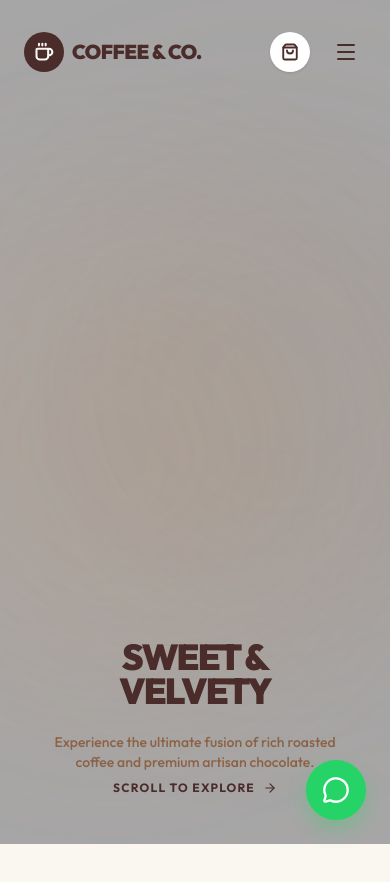
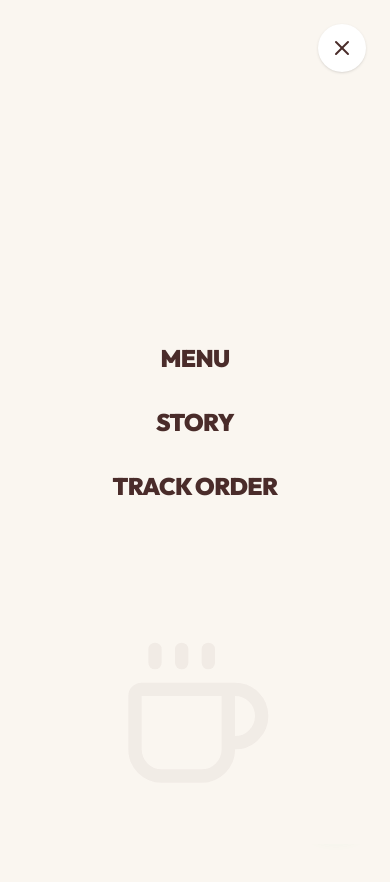
Before and after one commit to Harsh9699/coffee-and-co, a React (Vite) app: page / in a window 390 px wide. Both pictures are taken after a click on the button 346 px from the left and 52 px from the top of the page. Shown: the top 882 px of the page. Built offline with nearby package versions, Linux system fonts and the light colour scheme.

Commit message:
Fix mobile hamburger menu functionality

```diff
--- a/src/pages/Store.tsx
+++ b/src/pages/Store.tsx
@@ -59,6 +59,7 @@ export default function Store() {
   const [isSubmitting, setIsSubmitting] = useState(false);
   const [isSuccess, setIsSuccess] = useState(false);
   const [trackingId, setTrackingId] = useState("");
+  const [isMobileMenuOpen, setIsMobileMenuOpen] = useState(false);
 
   useEffect(() => {
     const handleScroll = () => setIsScrolled(window.scrollY > 50);
@@ -152,11 +153,36 @@ export default function Store() {
           <button onClick={() => openCheckout()} className="w-10 h-10 rounded-full bg-white shadow-sm flex items-center justify-center hover:scale-105 transition-transform text-[#4A2C2A]">
             <ShoppingBag size={18} strokeWidth={2.5} />
           </button>
-          <button className="md:hidden w-10 h-10 flex items-center justify-center text-[#4A2C2A]">
+          <button onClick={() => setIsMobileMenuOpen(true)} className="md:hidden w-10 h-10 flex items-center justify-center text-[#4A2C2A]">
             <Menu size={24} />
           </button>
         </div>
       </nav>
+
+      {/* Mobile Menu Overlay */}
+      <AnimatePresence>
+        {isMobileMenuOpen && (
+          <motion.div
+            initial={{ opacity: 0, y: -20 }}
+            animate={{ opacity: 1, y: 0 }}
+            exit={{ opacity: 0, y: -20 }}
+            className="fixed inset-0 z-50 bg-[#FAF6F0] flex flex-col items-center justify-center"
+          >
+            <button
+              onClick={() => setIsMobileMenuOpen(false)}
+              className="absolute top-6 right-6 w-12 h-12 bg-white rounded-full flex items-center justify-center text-[#4A2C2A] shadow-sm"
+            >
+              <X size={24} />
+            </button>
+            <div className="flex flex-col items-center gap-8 text-2xl font-black tracking-tight text-[#4A2C2A]">
+              <a href="#" onClick={() => setIsMobileMenuOpen(false)} className="hover:text-[#8C6246]">MENU</a>
+              <a href="#" onClick={() => setIsMobileMenuOpen(false)} className="hover:text-[#8C6246]">STORY</a>
+              <Link to="/track" className="hover:text-[#8C6246]">TRACK ORDER</Link>
+            </div>
+            <Coffee className="absolute bottom-12 w-40 h-40 text-[#4A2C2A]/5 pointer-events-none" />
+          </motion.div>
+        )}
+      </AnimatePresence>
 
       {/* Hero Stage */}
       <section className="relative h-[600vh] bg-[#FAF6F0]">
```
